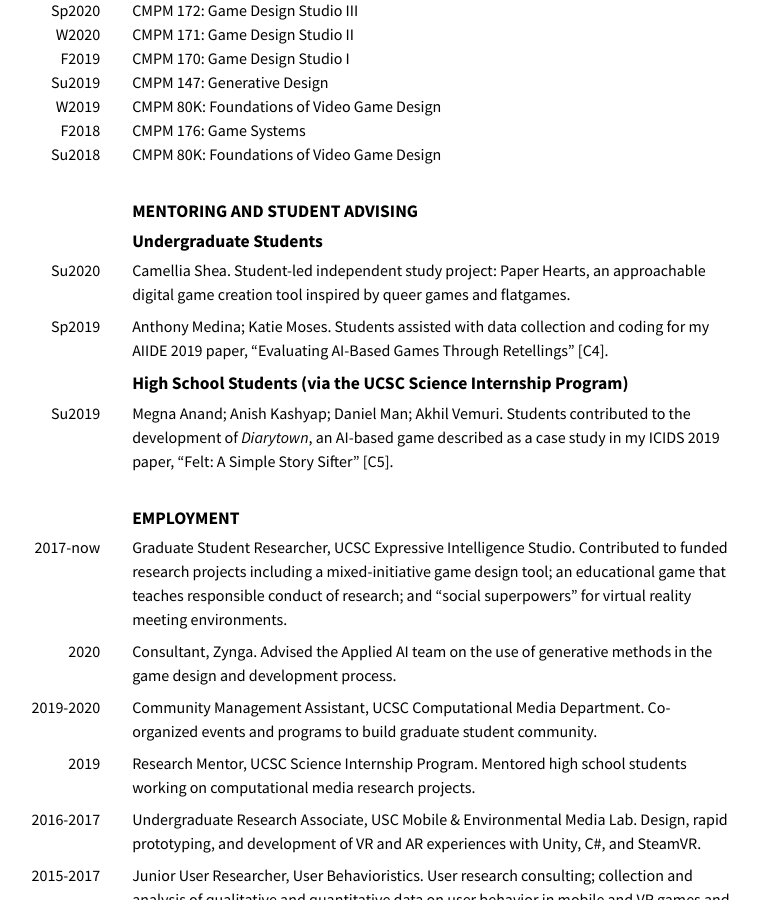
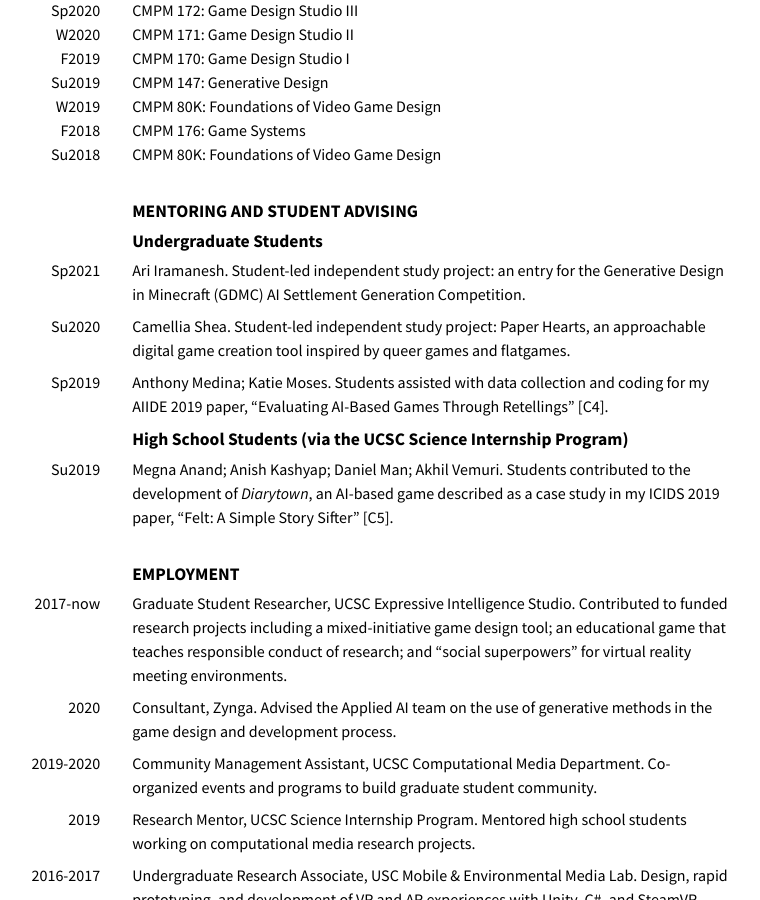
Before and after one commit to mkremins/mkremins.github.io, a Jekyll site: the page built from cv/index.html, in a window 1280 px wide and 900 px high, scrolled down 3651 px. Shown: the whole window, without its empty margins (262-1022 px from the left). Built offline with Jekyll 4.4.1, drawn with Linux system fonts in a browser that asks for light colours.

Commit message:
Add Spring 2021 independent study mentoring to CV

```diff
--- a/cv/index.html
+++ b/cv/index.html
@@ -179,10 +179,10 @@ layout: null
         <div class="dated-content">Kevin Wong. Games and Playable Media MS capstone project: <em>Dear Future</em>, a digital game about photography set in a fully procedurally generated world.</div>
       </div>-->
       <h3>Undergraduate Students</h3>
-      <!--<div class="dated-entry">
+      <div class="dated-entry">
         <div class="dated-date">Sp2021</div>
         <div class="dated-content">Ari Iramanesh. Student-led independent study project: an entry for the Generative Design in Minecraft (GDMC) AI Settlement Generation Competition.</div>
-      </div>-->
+      </div>
       <div class="dated-entry">
         <div class="dated-date">Su2020</div>
         <div class="dated-content">Camellia Shea. Student-led independent study project: Paper Hearts, an approachable digital game creation tool inspired by queer games and flatgames.</div>
```
